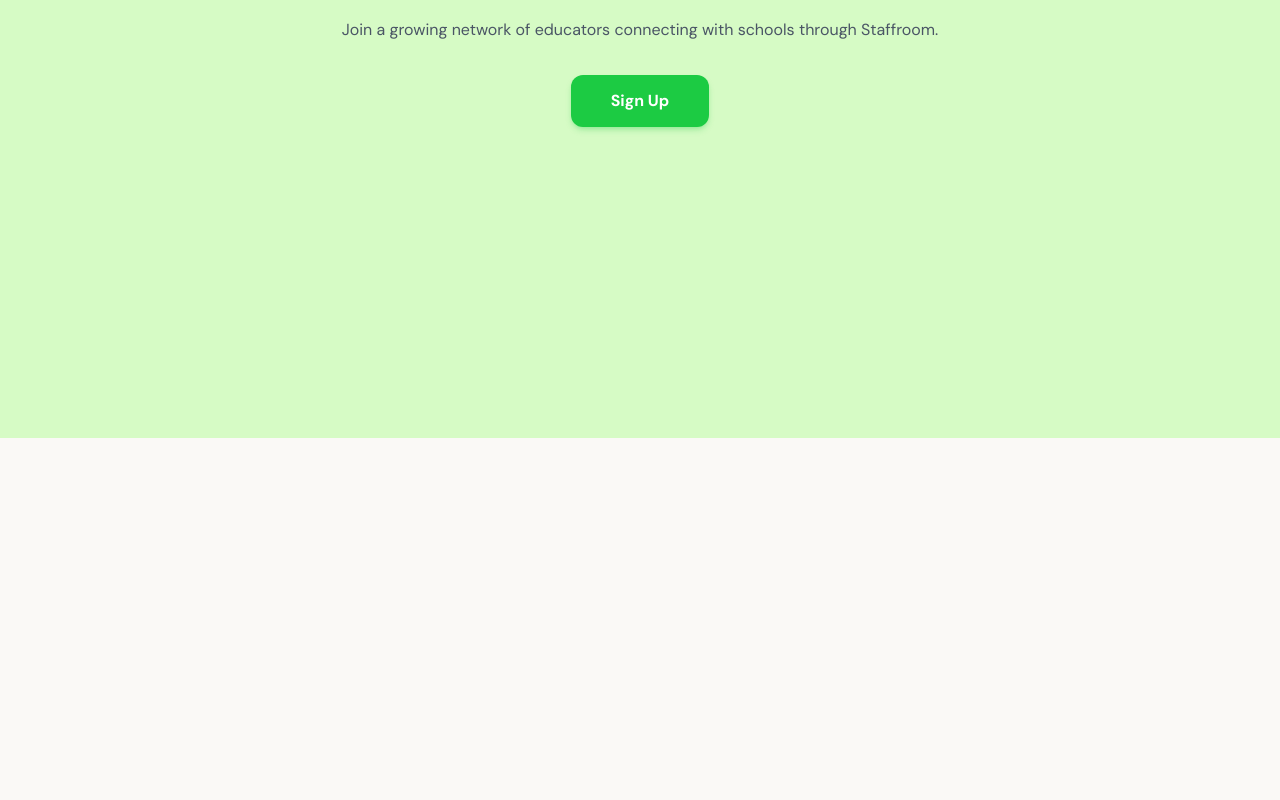
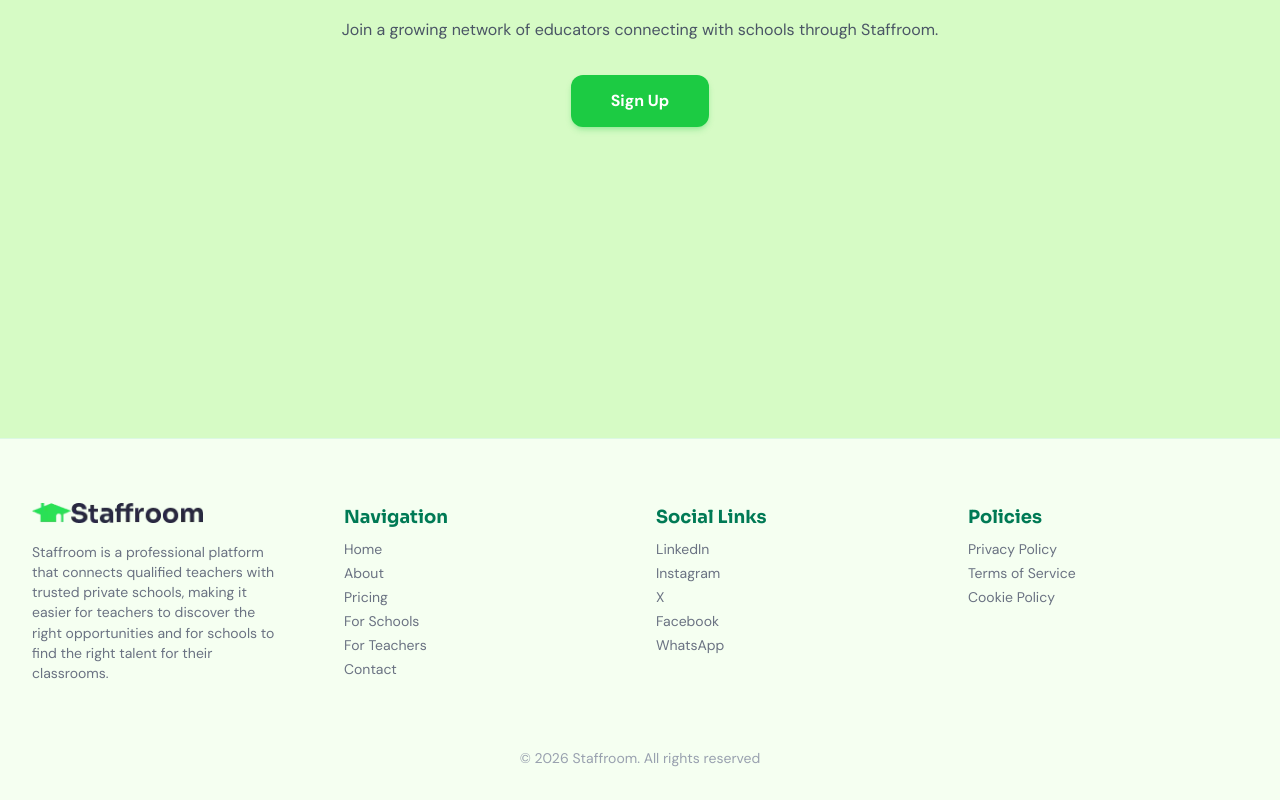
Before and after one commit to staffroom2026-creator/front-end-sr, a React (Vite) app: page /pricing in a window 1280 px wide. Shown: the part 1715-2515 px from the top of the page. Before the commit the page ends 2153 px from the top, so only its background shows below. Built offline with nearby package versions, Linux system fonts and the light colour scheme; no server answers.

Commit message:
footer added

```diff
--- a/src/App.jsx
+++ b/src/App.jsx
@@ -7,6 +7,7 @@ import WhyItChanges from './components/WhyItChanges';
 import HowItWorks from './components/HowItWorks';
 import FAQs from './components/FAQs';
 import FooterCTA from './components/FooterCTA';
+import SiteFooter from './components/SiteFooter';
 import ScrollReveal from './components/ScrollReveal';
 import ScrollToTop from './components/ScrollToTop';
 import ProtectedRoute from './components/ProtectedRoute';
@@ -41,6 +42,7 @@ function LandingPage() {
       <ScrollReveal><HowItWorks /></ScrollReveal>
       <ScrollReveal><FAQs /></ScrollReveal>
       <ScrollReveal><FooterCTA /></ScrollReveal>
+      <SiteFooter />
     </div>
   );
 }
--- /dev/null
+++ b/src/components/SiteFooter.jsx
@@ -0,0 +1,80 @@
+import React from 'react';
+import { Link } from 'react-router-dom';
+import BrandLogo from './BrandLogo';
+
+const navigationLinks = [
+  { label: 'Home', to: '/' },
+  { label: 'About', to: '/about' },
+  { label: 'Pricing', to: '/pricing' },
+  { label: 'For Schools', to: '/for-schools' },
+  { label: 'For Teachers', to: '/for-teachers' },
+  { label: 'Contact', to: '/contact' },
+];
+
+const socialLinks = [
+  { label: 'LinkedIn', href: 'https://www.linkedin.com/company/staffroomng/' },
+  { label: 'Instagram', href: 'https://www.instagram.com/staffroomng?igsi=YnBjOWY1NXE3cmdt&utm_source=qr' },
+  { label: 'X', href: '#' },
+  { label: 'Facebook', href: '#' },
+  { label: 'WhatsApp', href: '#' },
+];
+
+const policyLinks = [
+  { label: 'Privacy Policy', to: '/terms' },
+  { label: 'Terms of Service', to: '/terms' },
+  { label: 'Cookie Policy', to: '/terms' },
+];
+
+export default function SiteFooter() {
+  return (
+    <footer className="bg-[#F5FFF1] border-t border-emerald-500/10">
+      <div className="max-w-7xl mx-auto px-6 md:px-8 pt-12 md:pt-16 pb-8">
+        <div className="grid grid-cols-1 gap-10 text-center md:grid-cols-4 md:gap-8 md:text-left">
+          <div className="md:pr-8">
+            <Link to="/" className="inline-flex items-center no-underline text-gray-900">
+              <BrandLogo />
+            </Link>
+            <p className="mt-3 text-sm leading-[1.45] text-gray-500">
+              Staffroom is a professional platform that connects qualified teachers with trusted private schools, making it easier for teachers to discover the right opportunities and for schools to find the right talent for their classrooms.
+            </p>
+          </div>
+
+          <div>
+            <h2 className="text-lg font-bold text-emerald-700">Navigation</h2>
+            <nav className="mt-2 flex flex-col gap-1 text-sm text-gray-500" aria-label="Footer navigation">
+              {navigationLinks.map(({ label, to }) => (
+                <Link key={label} to={to} className="transition-colors hover:text-primary">
+                  {label}
+                </Link>
+              ))}
+            </nav>
+          </div>
+
+          <div>
+            <h2 className="text-lg font-bold text-emerald-700">Social Links</h2>
+            <div className="mt-2 flex flex-col gap-1 text-sm text-gray-500">
+              {socialLinks.map(({ label, href }) => (
+                <a key={label} href={href} className="transition-colors hover:text-primary">
+                  {label}
+                </a>
+              ))}
+            </div>
+          </div>
+
+          <div>
+            <h2 className="text-lg font-bold text-emerald-700">Policies</h2>
+            <nav className="mt-2 flex flex-col gap-1 text-sm text-gray-500" aria-label="Footer policies">
+              {policyLinks.map(({ label, to }) => (
+                <Link key={label} to={to} className="transition-colors hover:text-primary">
+                  {label}
+                </Link>
+              ))}
+            </nav>
+          </div>
+        </div>
+
+        <p className="mt-16 text-center text-sm text-gray-400">&copy; 2026 Staffroom. All rights reserved</p>
+      </div>
+    </footer>
+  );
+}
--- a/src/pages/About.jsx
+++ b/src/pages/About.jsx
@@ -1,5 +1,6 @@
 import React from 'react';
 import Navbar from '../components/Navbar';
+import SiteFooter from '../components/SiteFooter';
 import aboutHeroImg from '../assets/about_hero.webp';
 import aboutMeetingImg from '../assets/about_meeting.webp';
 
@@ -161,6 +162,7 @@ export default function About() {
           </p>
         </div>
       </section>
+      <SiteFooter />
     </div>
   );
 }
--- a/src/pages/Contact.jsx
+++ b/src/pages/Contact.jsx
@@ -1,6 +1,7 @@
 import React, { useState } from 'react';
 import { Link } from 'react-router-dom';
 import Navbar from '../components/Navbar';
+import SiteFooter from '../components/SiteFooter';
 
 const CONTACT_INFO = [
   {
@@ -271,6 +272,7 @@ export default function Contact() {
           </Link>
         </div>
       </section>
+      <SiteFooter />
     </div>
   );
 }
--- a/src/pages/ForSchools.jsx
+++ b/src/pages/ForSchools.jsx
@@ -1,6 +1,7 @@
 import React from 'react';
 import { Link } from 'react-router-dom';
 import Navbar from '../components/Navbar';
+import SiteFooter from '../components/SiteFooter';
 import schoolOfficerImg from '../assets/school_officer.webp';
 import femaleEducatorImg from '../assets/female_educator.webp';
 import schoolCollabImg from '../assets/school_collab.webp';
@@ -183,6 +184,7 @@ export default function ForSchools() {
           </Link>
         </div>
       </section>
+      <SiteFooter />
     </div>
   );
 }
--- a/src/pages/ForTeachers.jsx
+++ b/src/pages/ForTeachers.jsx
@@ -1,6 +1,7 @@
 import React from 'react';
 import { Link } from 'react-router-dom';
 import Navbar from '../components/Navbar';
+import SiteFooter from '../components/SiteFooter';
 import classroomHelpImg from '../assets/classroom_help.webp';
 import teacherRoleImg from '../assets/teacher-role.webp';
 import smileyImg from '../assets/smiley.webp';
@@ -184,6 +185,7 @@ export default function ForTeachers() {
           </Link>
         </div>
       </section>
+      <SiteFooter />
     </div>
   );
 }
--- a/src/pages/Pricing.jsx
+++ b/src/pages/Pricing.jsx
@@ -1,6 +1,7 @@
 import React, { useState } from 'react';
 import { Link } from 'react-router-dom';
 import Navbar from '../components/Navbar';
+import SiteFooter from '../components/SiteFooter';
 
 export default function Pricing() {
   const [email, setEmail] = useState('');
@@ -167,6 +168,7 @@ export default function Pricing() {
           </Link>
         </div>
       </section>
+      <SiteFooter />
     </div>
   );
 }
```
